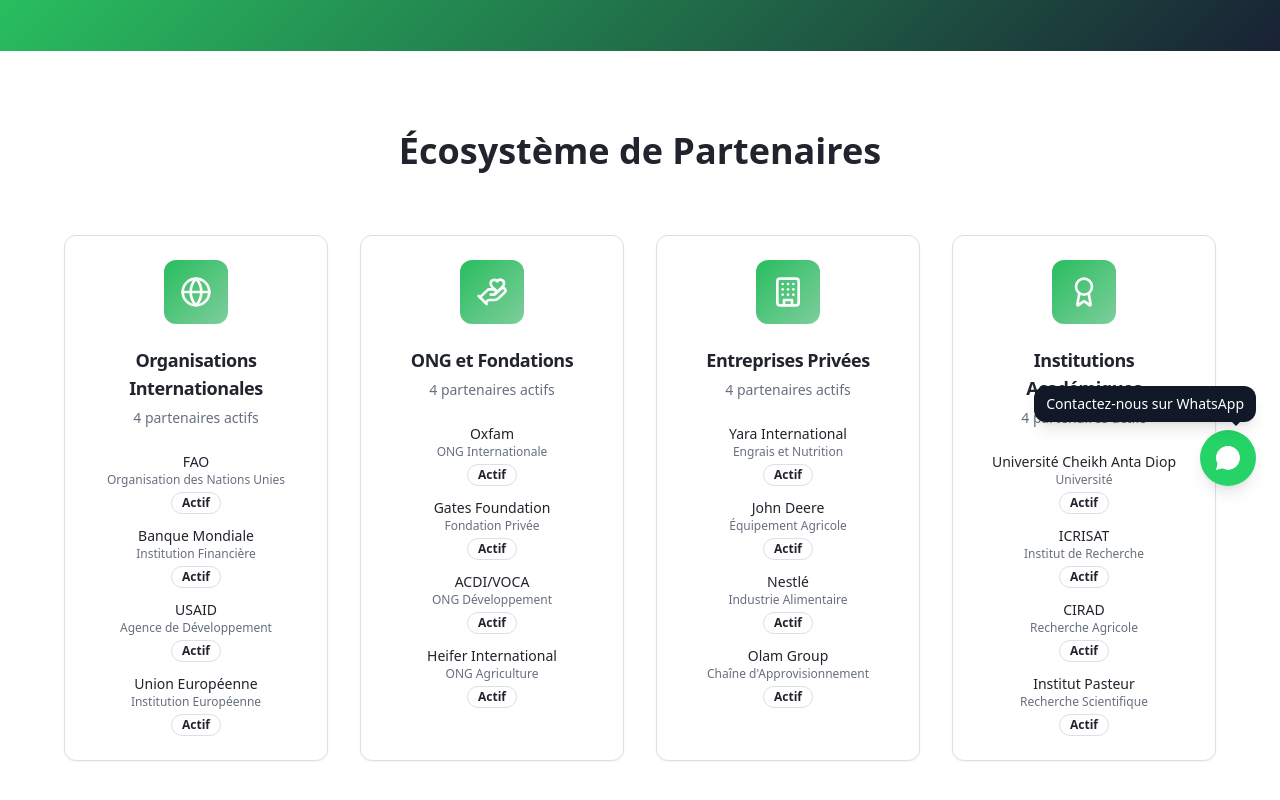
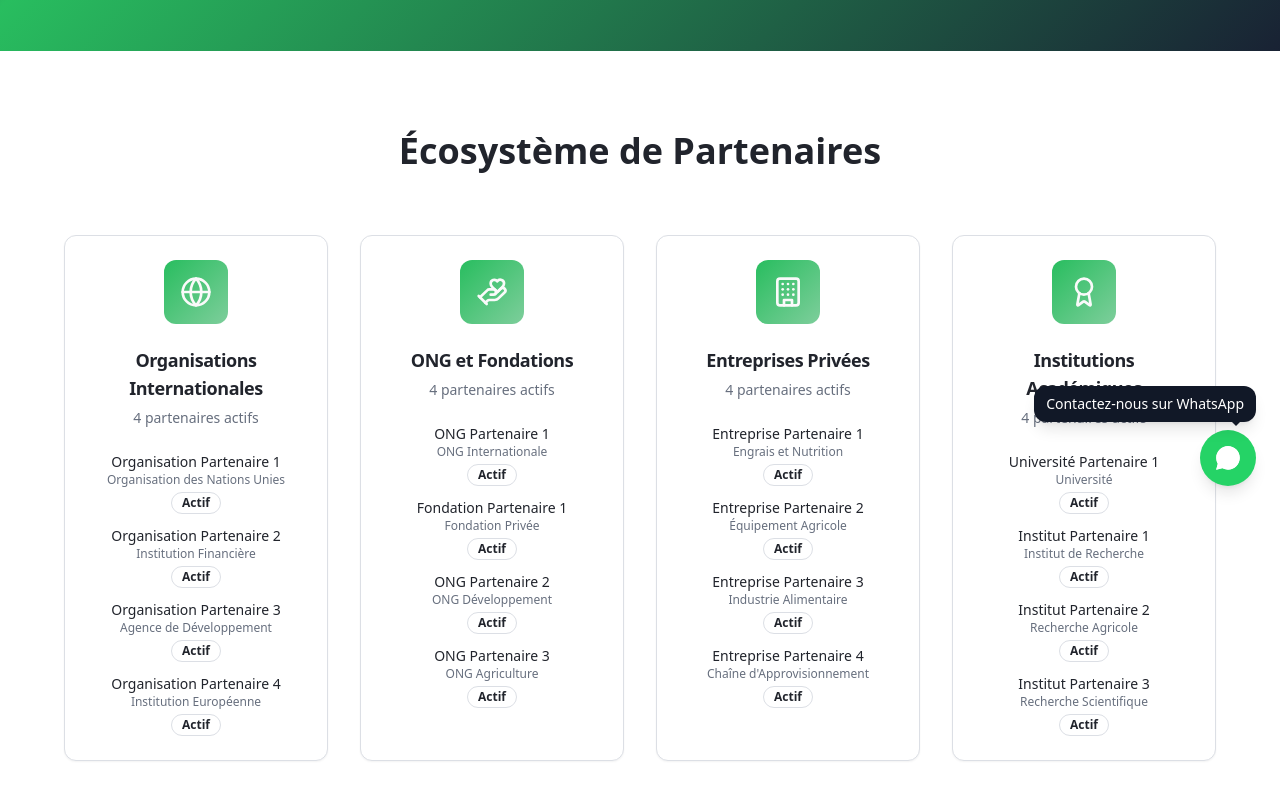
Before and after one commit to enexpharma/acint-grow-global, a React (Vite) app: page /partners in a window 1280 px wide. Shown: the part 290-1090 px from the top of the page. Built offline with nearby package versions, Linux system fonts and the light colour scheme.

Commit message:
Update Partners page
Remove specific partner names from the "Écosystème de Partenaires" section to make it more generic.

```diff
--- a/src/pages/Partners.tsx
+++ b/src/pages/Partners.tsx
@@ -11,40 +11,40 @@ const Partners = () => {
       title: "Organisations Internationales",
       icon: Globe,
       partners: [
-        { name: "FAO", type: "Organisation des Nations Unies", status: "Actif" },
-        { name: "Banque Mondiale", type: "Institution Financière", status: "Actif" },
-        { name: "USAID", type: "Agence de Développement", status: "Actif" },
-        { name: "Union Européenne", type: "Institution Européenne", status: "Actif" }
+        { name: "Organisation Partenaire 1", type: "Organisation des Nations Unies", status: "Actif" },
+        { name: "Organisation Partenaire 2", type: "Institution Financière", status: "Actif" },
+        { name: "Organisation Partenaire 3", type: "Agence de Développement", status: "Actif" },
+        { name: "Organisation Partenaire 4", type: "Institution Européenne", status: "Actif" }
       ]
     },
     {
       title: "ONG et Fondations",
       icon: HandHeart,
       partners: [
-        { name: "Oxfam", type: "ONG Internationale", status: "Actif" },
-        { name: "Gates Foundation", type: "Fondation Privée", status: "Actif" },
-        { name: "ACDI/VOCA", type: "ONG Développement", status: "Actif" },
-        { name: "Heifer International", type: "ONG Agriculture", status: "Actif" }
+        { name: "ONG Partenaire 1", type: "ONG Internationale", status: "Actif" },
+        { name: "Fondation Partenaire 1", type: "Fondation Privée", status: "Actif" },
+        { name: "ONG Partenaire 2", type: "ONG Développement", status: "Actif" },
+        { name: "ONG Partenaire 3", type: "ONG Agriculture", status: "Actif" }
       ]
     },
     {
       title: "Entreprises Privées",
       icon: Building,
       partners: [
-        { name: "Yara International", type: "Engrais et Nutrition", status: "Actif" },
-        { name: "John Deere", type: "Équipement Agricole", status: "Actif" },
-        { name: "Nestlé", type: "Industrie Alimentaire", status: "Actif" },
-        { name: "Olam Group", type: "Chaîne d'Approvisionnement", status: "Actif" }
+        { name: "Entreprise Partenaire 1", type: "Engrais et Nutrition", status: "Actif" },
+        { name: "Entreprise Partenaire 2", type: "Équipement Agricole", status: "Actif" },
+        { name: "Entreprise Partenaire 3", type: "Industrie Alimentaire", status: "Actif" },
+        { name: "Entreprise Partenaire 4", type: "Chaîne d'Approvisionnement", status: "Actif" }
       ]
     },
     {
       title: "Institutions Académiques",
       icon: Award,
       partners: [
-        { name: "Université Cheikh Anta Diop", type: "Université", status: "Actif" },
-        { name: "ICRISAT", type: "Institut de Recherche", status: "Actif" },
-        { name: "CIRAD", type: "Recherche Agricole", status: "Actif" },
-        { name: "Institut Pasteur", type: "Recherche Scientifique", status: "Actif" }
+        { name: "Université Partenaire 1", type: "Université", status: "Actif" },
+        { name: "Institut Partenaire 1", type: "Institut de Recherche", status: "Actif" },
+        { name: "Institut Partenaire 2", type: "Recherche Agricole", status: "Actif" },
+        { name: "Institut Partenaire 3", type: "Recherche Scientifique", status: "Actif" }
       ]
     }
   ];
```
